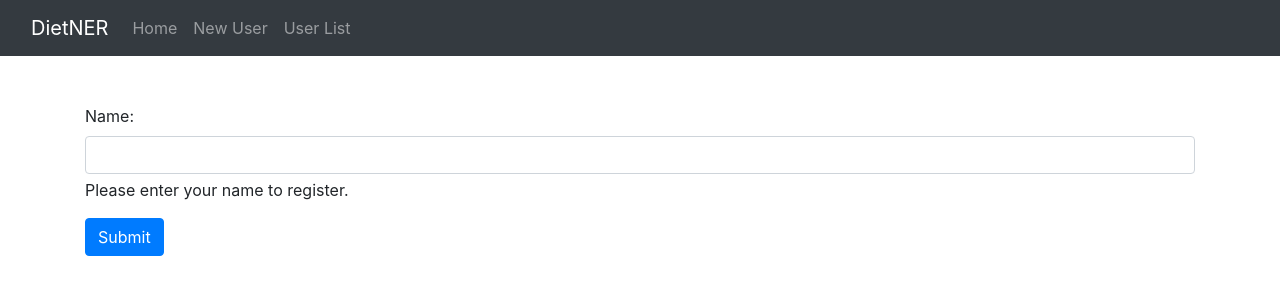
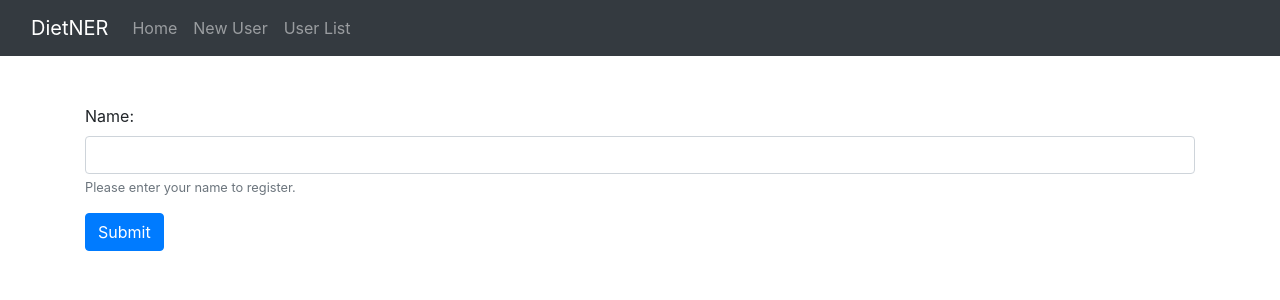
Before and after one commit to KabirSinghShekhawat/DietNER, a React (Create React App) app in the folder client/: page /new_user in a window 1280 px wide. Shown: the top 300 px of the page. Built offline with nearby package versions, Linux system fonts and the light colour scheme.

Commit message:
Fix new user page bug

```diff
--- a/client/src/FoodItem.js
+++ b/client/src/FoodItem.js
@@ -44,6 +44,7 @@ function FoodInfo(props) {
             </p>
         )
     })
+
     return (
         <React.Fragment>
             <h5 className="card-title text-capitalize">{food.foodName}</h5>
--- a/client/src/NewUser.js
+++ b/client/src/NewUser.js
@@ -1,4 +1,4 @@
-import React, {Component} from "react";
+import React, { Component } from "react";
 import Axios from "axios";
 
 class NewUser extends Component {
@@ -8,12 +8,13 @@ class NewUser extends Component {
             name: ''
         }
         this.handleChange = this.handleChange.bind(this)
+        this.handleSubmit = this.handleSubmit.bind(this)
     }
 
     async handleSubmit(evt) {
         evt.preventDefault()
         await Axios.post(`http://localhost:3000/user`, {
-            name: evt.target.value
+            name: this.state.name
         })
             .then(function (response) {
                 //handle success
@@ -24,26 +25,18 @@ class NewUser extends Component {
                 //handle error
                 console.log(error.response);
             });
+        this.setState({ name: ''})
     }
 
     handleChange(evt) {
-        this.setState({[evt.target.name]: evt.target.value})
+        this.setState({ [evt.target.name]: evt.target.value })
     }
 
     render() {
         return (
             <div className="container my-5">
-                <form action="/user" method="POST">
-                    <div className="mb-3">
-                        <label htmlFor="name" className="form-label">Name: </label>
-                        <input type="text"
-                               className="form-control"
-                               id="name" name="name"
-                               aria-describedby="name"
-                               onClick={this.handleChange}
-                        />
-                        <div id="nameHelp" className="form-text">Please enter your name to register.</div>
-                    </div>
+                <form action="/user" method="POST" onSubmit={this.handleSubmit}>
+                    <UserName name={this.state.name} onChange={this.handleChange} />
                     <button type="submit" className="btn btn-primary">Submit</button>
                 </form>
             </div>
@@ -51,4 +44,22 @@ class NewUser extends Component {
     }
 }
 
+function UserName(props) {
+    return (
+        <React.Fragment>
+            <div className="mb-3 form-group">
+                <label htmlFor="name" className="form-label">Name:</label>
+                <input type="text" className="form-control"
+                    id="name" name="name"
+                    aria-describedby="name"
+                    value={props.name}
+                    onChange={props.onChange}
+                />
+                <small id="nameHelp" className="form-text text-muted">Please enter your name to register.</small>
+                {/* <div id="nameHelp" className="form-text">Please enter your name to register.</div> */}
+            </div>
+        </React.Fragment>
+    )
+}
+
 export default NewUser;
```
